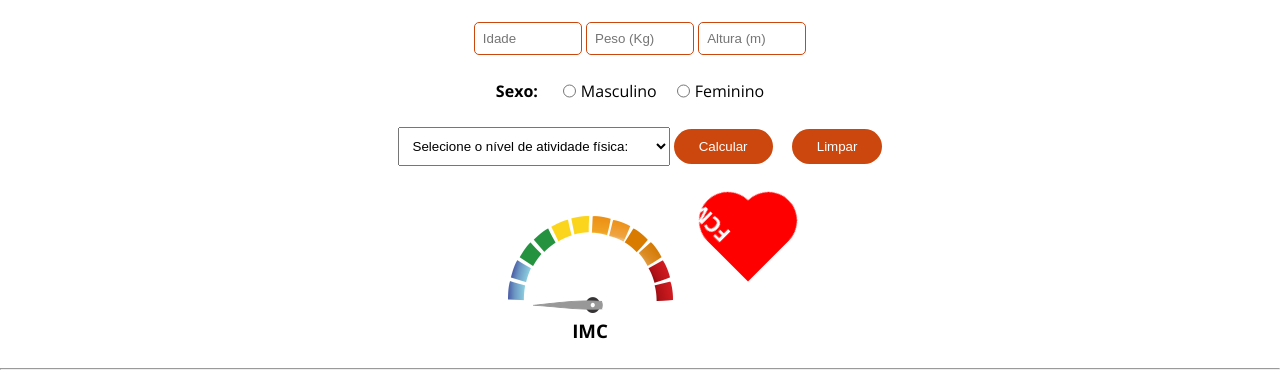
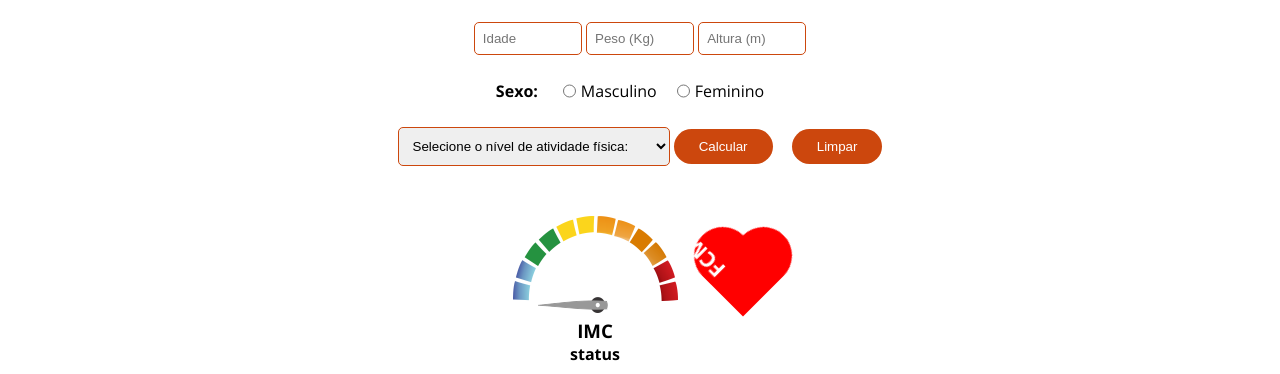
Before and after one commit to mgutemb/APP-GET, a plain HTML site: page index.html in a window 1280 px wide. Shown: the part 105-479 px from the top of the page. Drawn offline with nearby package versions, Linux system fonts and the light colour scheme.

Commit message:
update files

```diff
--- a/index.html
+++ b/index.html
@@ -41,7 +41,7 @@
         <div class="Peso">
             <img src="icons/reset.png" alt="marcador IMC" id="grafico">
             <h3 id="imc">IMC</h3>
-            <h4 id="status"></h4>
+            <h4 id="status">status</h4>
         </div>
         <!-- Coração -->
         <div class="Fcm">
--- a/style.css
+++ b/style.css
@@ -1,4 +1,4 @@
-/**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 - Token SENAC*/
+/**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 - Token SENAC*/
 /*Importação de Fontes*/
 
 @import url('https://fonts.googleapis.com/css2?family=Open+Sans:wght@400;700&display=swap');
@@ -54,6 +54,8 @@ input[type=number]{
 #atividade{
     margin-bottom: 25px;
     padding: 10px;
+    border-radius: 5px;
+    border: 1px solid #cc470d;
 }
 input[type=button] {
     padding: 10px 25px 10px 25px;
@@ -84,6 +86,7 @@ input[type=reset] {
     display: flex;
     justify-content: center;
     text-align: center;
+    margin-top: 35px;
 }
 #calorias{
     font-size: 2em;
@@ -108,7 +111,7 @@ input[type=reset] {
     /*border: 1px solid #00ff00;*/
     position: relative;
     transform: rotate(-135deg);
-    margin-left: 50px;
+    margin-left: 40px;
     animation: pulsar 0.7s infinite alternate;
     z-index: -1;
 }
```
Also changed, not shown: 1 other file.
